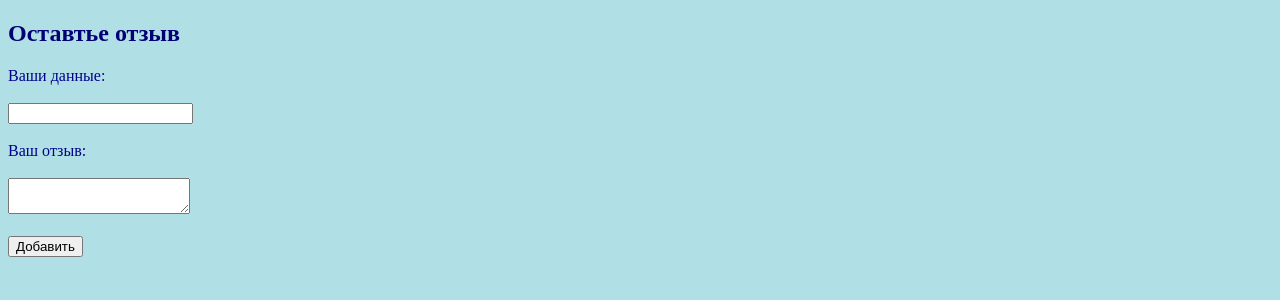
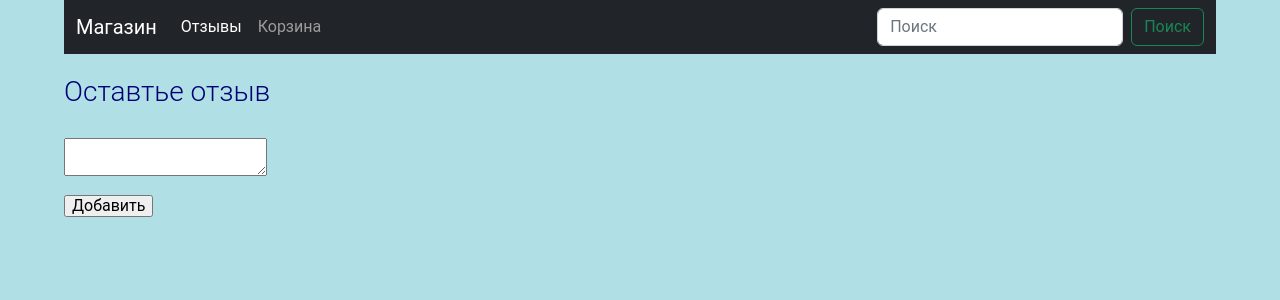
Before and after one commit to aldardebeev/-shop, a PHP site: the page made by app/public/view/reviews.html in a window 1280 px wide. Shown: the top 300 px of the page. Run offline with PHP 8.4, Linux system fonts and the light colour scheme; the template is opened without the code that fills it, so the values that code supplies are empty.

Commit message:
Поправил роуты, маршруты теперь работают, сделал красивую вьюшку

```diff
--- a/app/public/view/reviews.html
+++ b/app/public/view/reviews.html
@@ -1,39 +1,235 @@
 <!DOCTYPE html>
 <html>
 <head>
+    <link rel="stylesheet" href="https://cdn.jsdelivr.net/npm/bootstrap@5.2.3/dist/css/bootstrap.min.css">
 
+    <nav class="navbar navbar-expand-md navbar-dark bg-dark mb-4">
+        <div class="container-fluid">
+            <a class="navbar-brand" href="http://localhost:81/main">Магазин</a>
+            <button class="navbar-toggler" type="button" data-bs-toggle="collapse" data-bs-target="#navbarCollapse" aria-controls="navbarCollapse" aria-expanded="false" aria-label="Toggle navigation">
+                <span class="navbar-toggler-icon"></span>
+            </button>
+            <div class="collapse navbar-collapse" id="navbarCollapse">
+                <ul class="navbar-nav me-auto mb-2 mb-md-0">
+                    <li class="nav-item">
+                        <a class="nav-link active" aria-current="page" href="http://localhost:81/reviews">Отзывы</a>
+                    </li
+                    <li class="nav-item">
+                        <a class="nav-link" href="/shoppingCart.phtml">Корзина</a>
+                    </li>
+                </ul>
+                <form class="d-flex" role="search">
+                    <input class="form-control me-2" type="search" placeholder="Поиск" aria-label="Search">
+                    <button class="btn btn-outline-success" type="submit">Поиск</button>
+                </form>
+            </div>
+        </div>
+    </nav>
     <style>
+        /*------------------------------------*\
+        RESET
+    \*------------------------------------*/
+        /* https://meyerweb.com/eric/tools/css/reset/
+            v2.0b1 | 201101
+            NOTE:WORK IN PROGRESS
+            USE WITH CAUTION AND TEST WITH ABANDON */
+
+
+        html,body,div,span,applet,object,iframe,
+        h1,h2,h3,h4,h5,h6,p,blockquote,pre,
+        a,abbr,acronym,address,big,cite,code,
+        del,dfn,em,img,ins,kbd,q,s,samp,
+        small,strike,strong,sub,sup,tt,var,
+        b,u,i,center,
+        dl,dt,dd,ol,ul,li,
+        fieldset,form,label,legend,
+        table,caption,tbody,tfoot,thead,tr,th,td,
+        article,aside,canvas,details,figcaption,figure,
+        footer,header,hgroup,menu,nav,section,summary,
+        time,mark,audio,video{
+            margin:0;
+            padding:0;
+            border:0;
+            outline:0;
+            font-size:100%;
+            font:inherit;
+            vertical-align:baseline;
+        }
+        /* HTML5 display-role reset for older browsers */
+        article,aside,details,figcaption,figure,
+        footer,header,hgroup,menu,nav,section{
+            display:block;
+        }
+        body{
+            line-height:1;
+        }
+        ol,ul{
+            list-style:none;
+        }
+        blockquote,q{
+            quotes:none;
+        }
+        blockquote:before,blockquote:after,
+        q:before,q:after{
+            content:’’;
+            content:none;
+        }
+        /* remember to define visible focus styles!
+        :focus{
+            outline:?????;
+        } */
+
+        /* remember to highlight inserts somehow! */
+        ins{
+            text-decoration:none;
+        }
+        del{
+            text-decoration:line-through;
+        }
+
+        table{
+            border-collapse:collapse;
+            border-spacing:0;
+        }
+
+        /*------------------------------------*\
+            $MAIN
+        \*------------------------------------*/
+
+        @import url(https://fonts.googleapis.com/css?family=Roboto:400,300,500);
+
+
+        body {
+            margin: 0 auto;
+            width: 90%;
+            max-width: 1240px;
+            font-family: 'Roboto', sans-serif;
+            background-color: #f6f6f6;
+        }
+
+        /* Typography */
+
+        h1 {
+            font-size: 28px;
+            font-weight: 300;
+            flex: 1;
+        }
+
+        h5 {
+            font-weight: 500;
+            line-height: 1.7em;
+        }
+
+        h6 {
+            color: #666;
+            font-size: 14px;
+        }
+
+        /* Product Layout */
+
+        .product-filter {
+            display: flex;
+            padding: 30px 0;
+        }
+
+        .sort {
+            display: flex;
+            align-self: flex-end;
+        }
+
+        .collection-sort {
+            display: flex;
+            flex-direction: column;
+        }
+
+        .collection-sort:first-child {
+            padding-right: 20px;
+        }
+
+        label {
+            color: #666;
+            font-size: 10px;
+            font-weight: 500;
+            line-height: 2em;
+            text-transform: uppercase;
+        }
+
+        .products {
+            display: flex;
+            flex-wrap: wrap;
+        }
+
+        .product-card {
+            display: flex;
+            flex-direction: column;
+
+            padding: 2%;
+            flex: 1 16%;
+
+            background-color: #FFF;
+            box-shadow: 0px 0px 1px 0px rgba(0,0,0,0.25);
+        }
+
+        .product-image img {
+            width: 100%;
+        }
+
+        .product-info {
+            margin-top: auto;
+            padding-top: 20px;
+            text-align: center;
+        }
+
+        @media ( max-width: 920px ) {
+
+            .product-card {
+                flex: 1 21%;
+            }
+
+            .products .product-card:first-child,
+            .products .product-card:nth-child(2) {
+                flex: 2 46%;
+            }
+
+        }
+
+        @media ( max-width: 600px ) {
+
+            .product-card {
+                flex: 1 46%;
+            }
+
+        }
+
+        @media ( max-width: 480px ) {
+
+            h1 {
+                margin-bottom: 20px;
+            }
+
+            .product-filter {
+                flex-direction: column;
+            }
+
+            .sort {
+                align-self: flex-start;
+            }
+
+        }
         p {
             border: 2px solid powderblue;
             padding: 50px;
         }
         body {background-color: powderblue;}
-        h1   {color: blue;}
-        p    {color: red;}
+
     </style>
 </head>
 <body style="color: darkblue;">
-<h2 style="color:rgb(0,0,117);">Оставтье отзыв</h2>
+<h1 style="color:rgb(0,0,117);">Оставтье отзыв</h1>
 
 <form action="" method="POST" >
-    <label for="name">Ваши данные:</label><br><br>
-    <input type="text" id="name" name="name" ><br><br>
-    <label for="lastName">Ваш отзыв:</label><br><br>
-    <textarea type="text" id="lastName" name="lastName"></textarea><br><br>
+
+    <label for="text"></label><br><br>
+    <textarea type="text" id="text" name="text"></textarea><br><br>
     <input type="submit" value="Добавить">
 </form>
-
-<!--$queryLast = "select name from users where id=(select max(id) from users)";-->
-<!--$res1 = $DBH->query($queryLast);-->
-<!--$endName = $res1->fetch();-->
-<!--print_r("Последний отзыв от пользователя  - " . $endName['name']);-->
-
-<!--$queryAll = "SELECT * FROM users ORDER BY id DESC";-->
-<!--$res = $DBH->query($queryAll);-->
-<!--while ($row = $res->fetch())-->
-<!--{-->
-<!--echo '<pre>'. '<br>';-->
-<!--            print_r("Отзыв №".$row['id'] ."<br>Пользователь - ".$row['name'] ."<br>Отзыв: ".$row['last_name'] );-->
-<!--        }-->
-
-<!--    }-->
--- a/app/public/view/signup.phtml
+++ b/app/public/view/signup.phtml
@@ -128,7 +128,7 @@
             </div>
         </div>
     </form>
-    <div class="text-center">Already have an account? <a href="/singin">Login here</a></div>
+    <div class="text-center">Already have an account? <a href="/signin">Login here</a></div>
 </div>
 </body>
 </html>
```
Also changed, not shown: app/App.php (+21 -7 lines), app/Controller/MainController.php (added, +25 -0 lines), app/Controller/ReviewsController.php (added, +10 -0 lines), app/Controller/UserController.php (+57 -3 lines), app/public/hanldres/main.php (+0 -16 lines), app/public/hanldres/signin.php (+0 -60 lines), app/public/view/main.phtml (+12 -4 lines).
